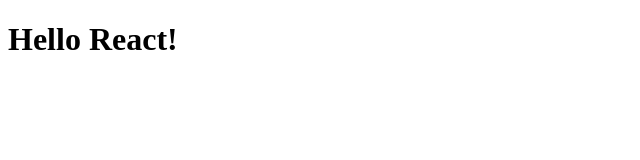
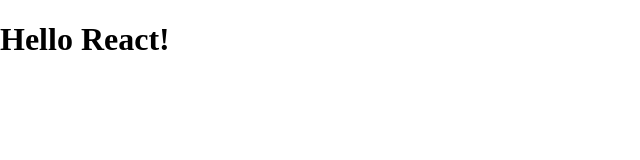
Before and after one commit to wileam/sikeio-ilovereact, a website: page index.html in a window 1280 px wide. Shown: the whole page, without its empty margins (0-640 px from the left). Drawn offline with nearby package versions, Linux system fonts and the light colour scheme.

Commit message:
add css base

```diff
--- /dev/null
+++ b/bundle/app.css
@@ -0,0 +1,33 @@
+/* ReactNative flexbox settings */
+
+body, div, span {
+  box-sizing: border-box;
+  position: relative;
+
+  display: -webkit-box;
+
+  display: -webkit-flex;
+
+  display: -ms-flexbox;
+
+  display: flex;
+  -webkit-box-orient: vertical;
+  -webkit-box-direction: normal;
+  -webkit-flex-direction: column;
+      -ms-flex-direction: column;
+          flex-direction: column;
+  -webkit-box-align: stretch;
+  -webkit-align-items: stretch;
+      -ms-flex-align: stretch;
+          align-items: stretch;
+  -webkit-flex-shrink: 0;
+      -ms-flex-negative: 0;
+          flex-shrink: 0;
+  -webkit-align-content: flex-start;
+      -ms-flex-line-pack: start;
+          align-content: flex-start;
+
+  border: 0 solid black;
+  margin: 0;
+  padding: 0;
+}
--- /dev/null
+++ b/css/app.css
@@ -0,0 +1,18 @@
+@import "normalize.css";
+
+/* ReactNative flexbox settings */
+
+body, div, span {
+  box-sizing: border-box;
+  position: relative;
+
+  display: flex;
+  flex-direction: column;
+  align-items: stretch;
+  flex-shrink: 0;
+  align-content: flex-start;
+
+  border: 0 solid black;
+  margin: 0;
+  padding: 0;
+}
--- a/index.html
+++ b/index.html
@@ -16,7 +16,7 @@
 
     <!-- <link rel="apple-touch-icon" href="apple-touch-icon.png"> -->
 
-    <!-- <link rel="stylesheet" href="css/app.css"> -->
+    <link rel="stylesheet" href="css/app.css">
 
 </head>
 <body>
```
Also changed, not shown: package.json (+7 -1 lines), 2 other files.
